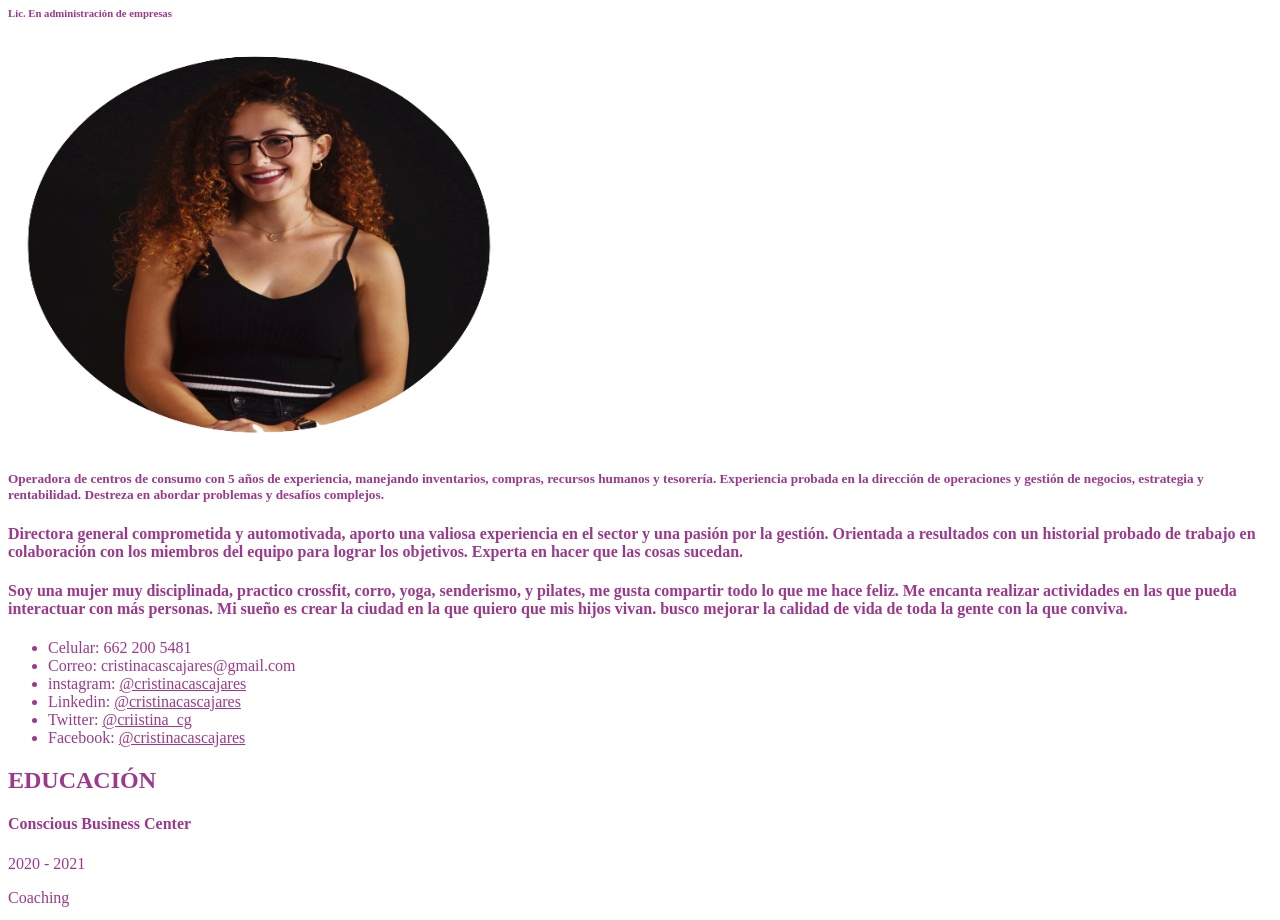
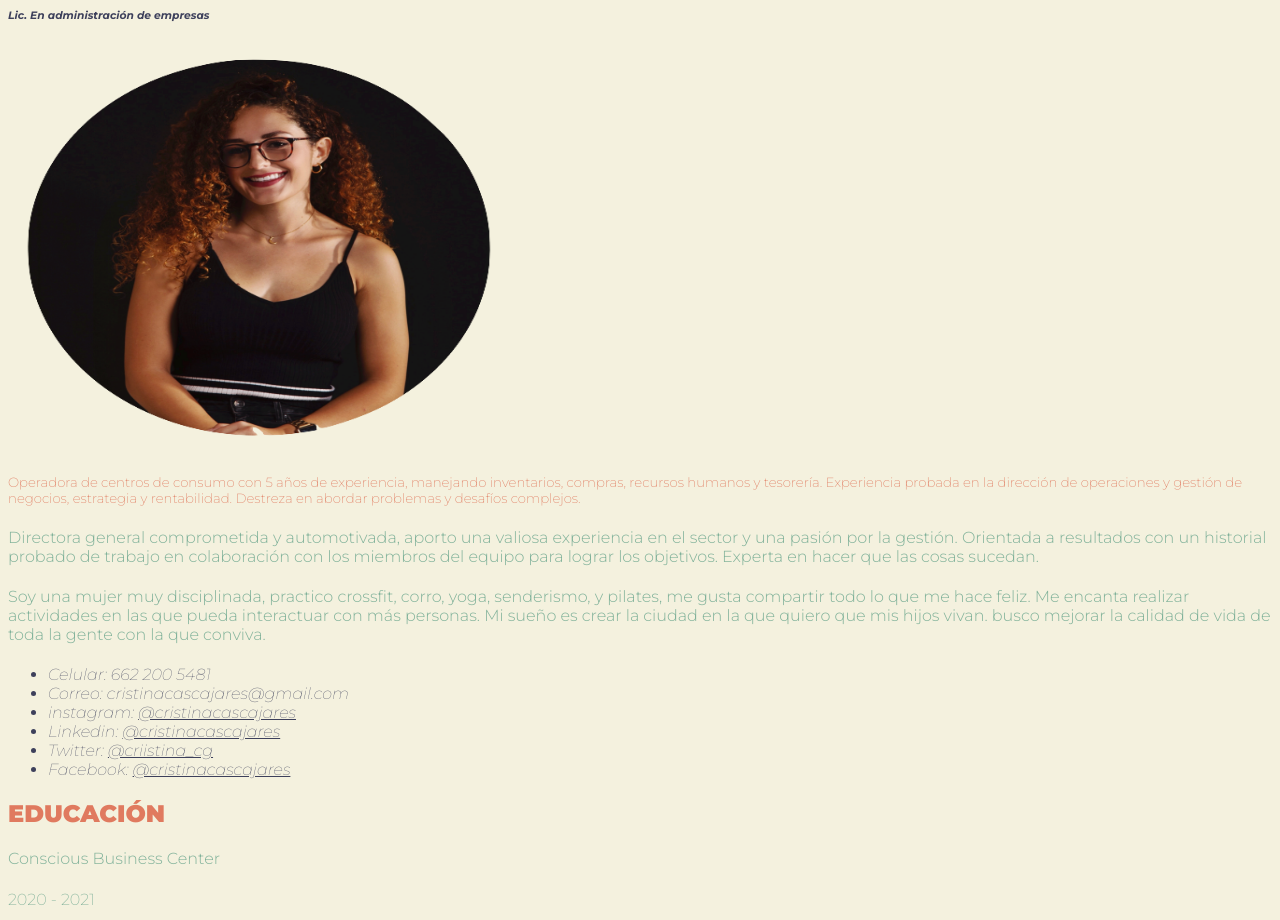
Before and after one commit to cristinacascajares/Proyecto01-cv.CristinaCascajares, a plain HTML site: page index.html in a window 1280 px wide. Shown: the part 76-996 px from the top of the page. Drawn offline with Linux system fonts and the light colour scheme.

Commit message:
colores en css

```diff
--- a/index.html
+++ b/index.html
@@ -4,6 +4,9 @@
     <meta charset="UTF-8">
     <meta http-equiv="X-UA-Compatible" content="IE=edge">
     <meta name="viewport" content="width=device-width, initial-scale=1.0">
+    <link rel="preconnect" href="https://fonts.googleapis.com">
+<link rel="preconnect" href="https://fonts.gstatic.com" crossorigin>
+<link href="https://fonts.googleapis.com/css2?family=Montserrat:ital,wght@0,100;0,200;0,300;0,400;0,500;0,600;0,700;0,800;0,900;1,100;1,200;1,300;1,400;1,500;1,600;1,700;1,800;1,900&display=swap" rel="stylesheet">
     <link rel="stylesheet" href="style.css">
     <title>CV. Cristina Cascajares</title>
 
@@ -25,7 +28,7 @@
 
 <header>
     <h1>Cristina Cascajares Gastelum</h1>
-    <h6> Lic. En administración de empresas</h6>
+    <h6> <i>Lic. En administración de empresas</i></h6>
     <img src="01.cristina.png" width="500px" height="400px">
 </header>
 
@@ -61,8 +64,8 @@
 </div>
 
 <!-- Información de contacto-->
-<div>
-
+<div class="datospersonales">
+    <i>
     <ul>
         <li >Celular: 662 200 5481</li>
 
@@ -72,6 +75,7 @@
         <li>Twitter: <a href="www.twitter.com/criistina_cg"> @criistina_cg </a></li>
         <li>Facebook: <a href="www.Facebook.com/cristinacascajares"> @cristinacascajares </a></li>
     </ul>
+</i>
 </div>
 <!-- Educación-->
 <div>
--- a/style.css
+++ b/style.css
@@ -1,4 +1,78 @@
 *{
- background-color: rgba(255, 255, 255, 0.2);
- color:rgb(157, 57, 140);
+ background-color: #f4f1de;
+ font-family: 'Montserrat', sans-serif;
+ color:#3d405b;
 }
+
+body {
+   font-weight: 200;
+
+}
+
+h1 {
+    font-weight: 900;
+    color: #e07a5f;
+
+
+}
+h2 {
+    font-weight: 900;
+    color: #e07a5f;
+
+
+}
+
+h3 {
+    font-weight: 900;
+
+
+}
+
+h4 {
+    font-weight: 300;
+    color: #81b29a;
+
+}
+
+
+h5 {
+    font-weight: 200;
+    color:  #e07a5f;
+
+}
+
+
+
+p {
+    font-weight: 200;
+    color: #81b29a;
+
+
+  }
+
+ #titulos {
+ color: #e07a5f;
+
+}
+
+ .parrafos {
+ font-size; 25px; /* rem, em, pt, px */
+ color: rgb(10,01,01);
+
+}
+
+.datospersonales {
+    font-weight: 100;
+    font-size; 25px; /* rem, em, pt, px */
+    color: rgb(10,01,01);
+
+   }
+
+
+   /*
+      margin: 10px;
+    padding: 10px;
+    margin-top: 10px;
+    margin-left: 10px;
+    margin-bottom: 10px;
+    */
```
